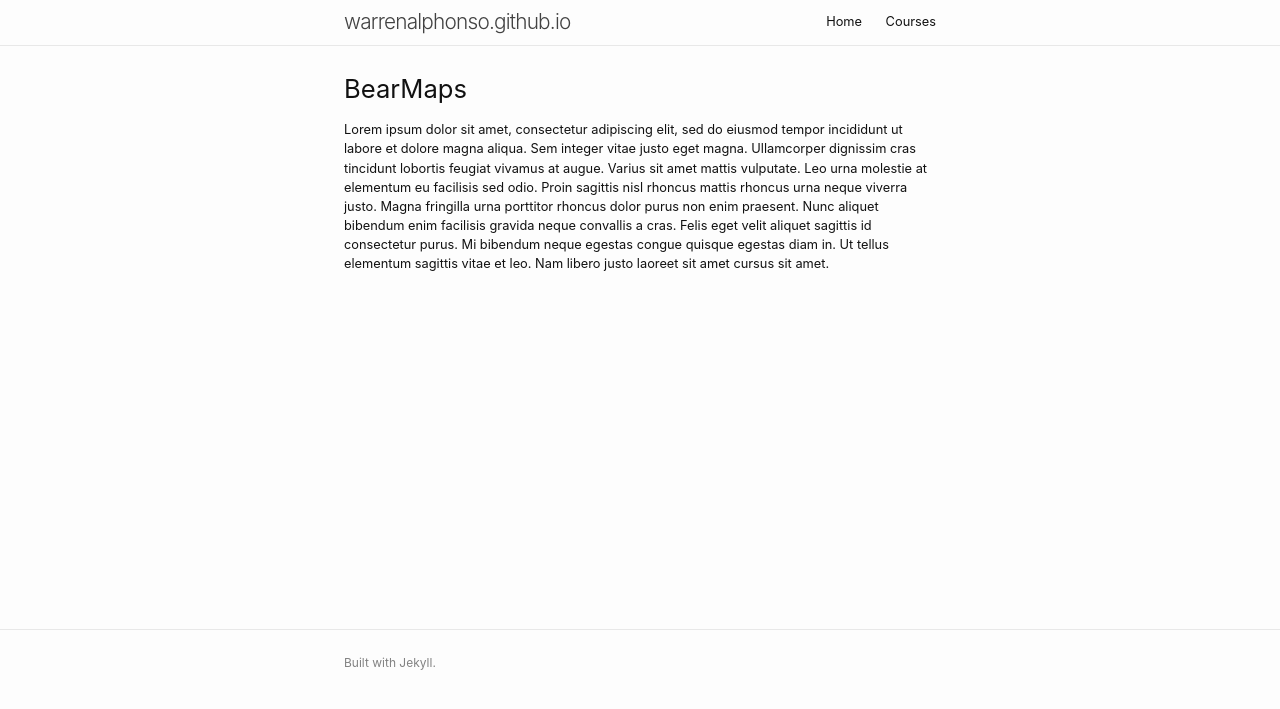
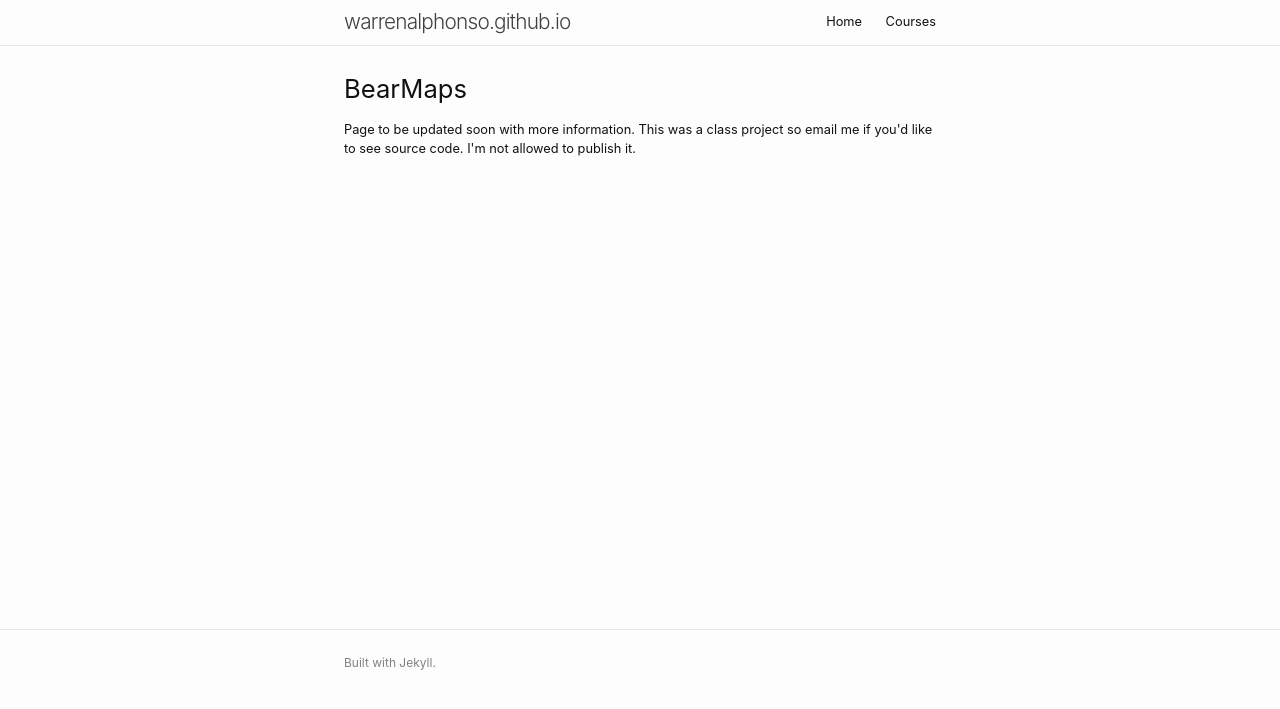
Before and after one commit to warrenalphonso/warrenalphonso.github.io, a Jekyll site: the page built from _projects/bearmaps.html, in a window 1280 px wide. Shown: the top 709 px of the page. Built offline with Jekyll 4.4.1, drawn with Linux system fonts in a browser that asks for light colours.

Commit message:
still need to do calpocalypse and bearmaps

```diff
--- a/_projects/bearmaps.html
+++ b/_projects/bearmaps.html
@@ -8,7 +8,6 @@ description: GoogleMaps but cooler.
 <html>
     <body>
         <h1>BearMaps</h1>
-        <p>Lorem ipsum dolor sit amet, consectetur adipiscing elit, sed do eiusmod tempor incididunt ut labore et dolore magna aliqua. Sem integer vitae justo eget magna. Ullamcorper dignissim cras tincidunt lobortis feugiat vivamus at augue. Varius sit amet mattis vulputate. Leo urna molestie at elementum eu facilisis sed odio. Proin sagittis nisl rhoncus mattis rhoncus urna neque viverra justo. Magna fringilla urna porttitor rhoncus dolor purus non enim praesent. Nunc aliquet bibendum enim facilisis gravida neque convallis a cras. Felis eget velit aliquet sagittis id consectetur purus. Mi bibendum neque egestas congue quisque egestas diam in. Ut tellus elementum sagittis vitae et leo. Nam libero justo laoreet sit amet cursus sit amet.
-        </p>
+        <p>Page to be updated soon with more information. This was a class project so email me if you'd like to see source code. I'm not allowed to publish it. </p>
     </body>
 </html>
--- a/_projects/calpocalypse.html
+++ b/_projects/calpocalypse.html
@@ -9,6 +9,7 @@ description: A multiplayer PvE game.
     <body>
         <h1>Calpocalypse</h1>
         <p>Client is <a href="http://calpocalypse.warrenalphonso.com/">here</a>.</p>
+        <p></p>
         <p>Lorem ipsum dolor sit amet, consectetur adipiscing elit, sed do eiusmod tempor incididunt ut labore et dolore magna aliqua. Sem integer vitae justo eget magna. Ullamcorper dignissim cras tincidunt lobortis feugiat vivamus at augue. Varius sit amet mattis vulputate. Leo urna molestie at elementum eu facilisis sed odio. Proin sagittis nisl rhoncus mattis rhoncus urna neque viverra justo. Magna fringilla urna porttitor rhoncus dolor purus non enim praesent. Nunc aliquet bibendum enim facilisis gravida neque convallis a cras. Felis eget velit aliquet sagittis id consectetur purus. Mi bibendum neque egestas congue quisque egestas diam in. Ut tellus elementum sagittis vitae et leo. Nam libero justo laoreet sit amet cursus sit amet.
         </p>
     </body>
--- a/courses.html
+++ b/courses.html
@@ -118,7 +118,7 @@ permalink: /courses/
               <td class="tg-0pky"></td>
               <td class="tg-0pky">EECS 126</td>
               <td class="tg-0pky">Probability and Random Processes</td>
-              <td class="tg-0pky">Kannan Ramchandran &amp; Shyam Parekh</td>
+              <td class="tg-0pky">Shyam Parekh</td>
             </tr>
             <tr>
               <td class="tg-0pky"></td>
```
